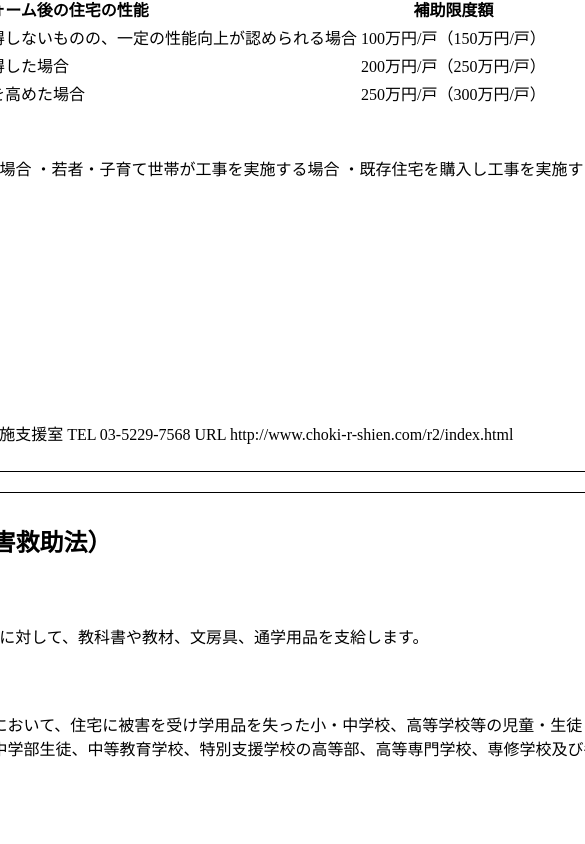
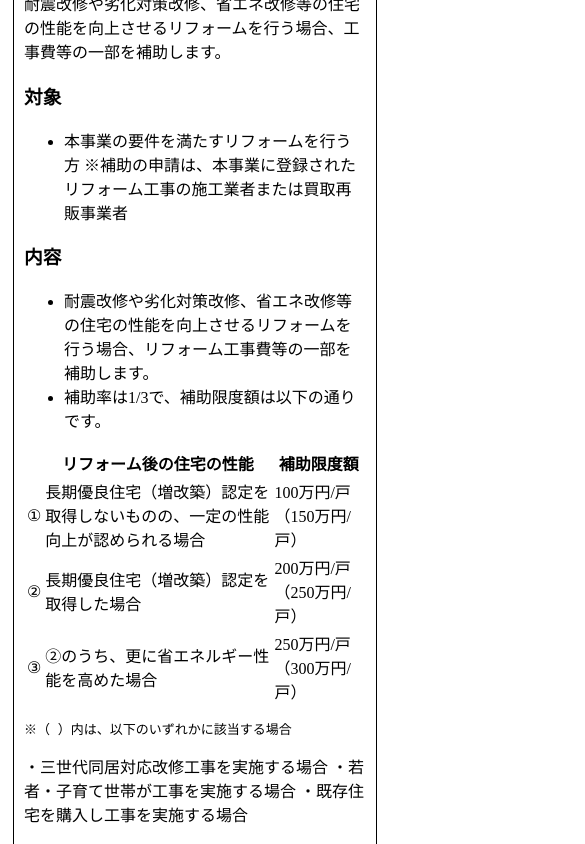
Before and after one commit to yuiseki/bakusoku-myseido-navi, a React (Vite) app: page / in a window 390 px wide. Shown: the part 1440-2284 px from the top of the page, 585 px wide, since content can reach past the window. Built offline with nearby package versions, Linux system fonts and the light colour scheme.

Commit message:
fix for mobile

```diff
--- a/index.html
+++ b/index.html
@@ -31,6 +31,11 @@
     <meta name="twitter:site" content="@yuiseki_" />
     <meta name="twitter:creator" content="@yuiseki_" />
     <meta name="twitter:card" content="summary_large_image" />
+    <style>
+      pre {
+        white-space: pre-wrap;
+      }
+    </style>
   </head>
   <body>
     <a
--- a/src/App.tsx
+++ b/src/App.tsx
@@ -82,7 +82,7 @@ function App() {
       >
         {supports && supports.length + "件の制度を爆速で検索"}
       </div>
-      <div>
+      <div style={{ width: '100%', overflowWrap: 'break-word',}}>
         {supports &&
           supports.map((support) => {
             return (
```
